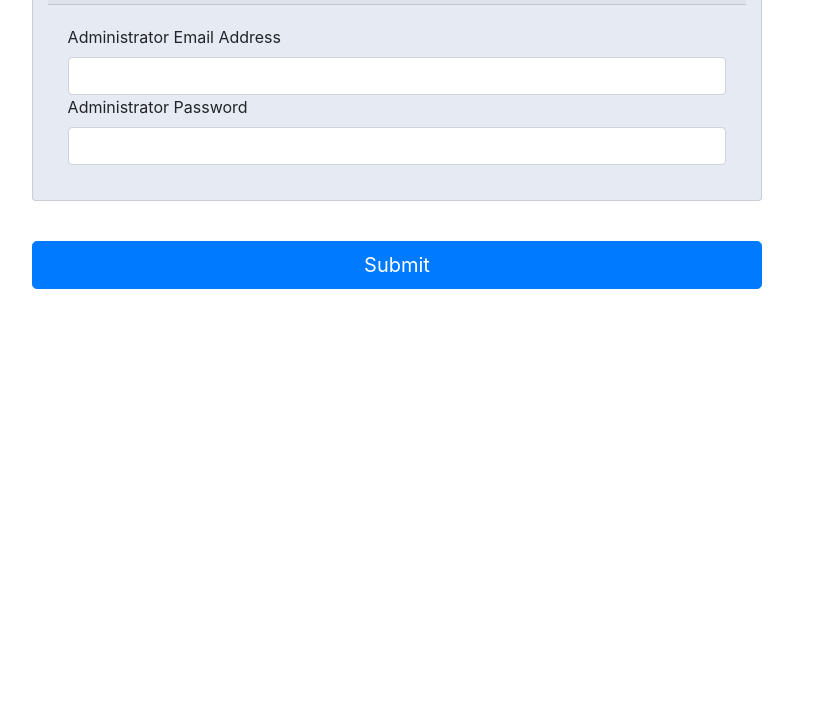
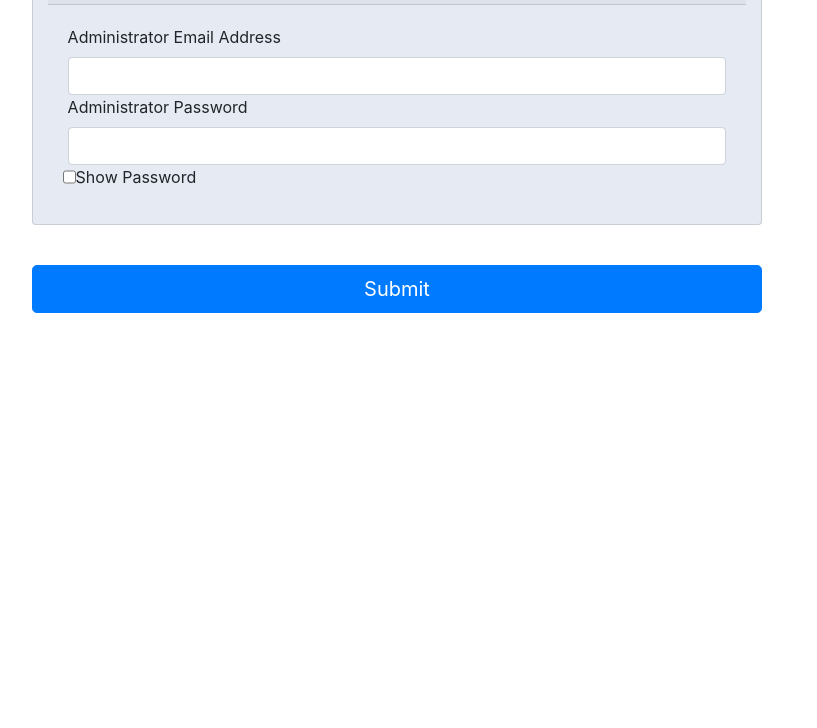
Before and after one commit to johnisabella/Heads-Up, a website: page public/adminlogin.html in a window 1280 px wide. Shown: the part 72-800 px from the top of the page, without its empty margins (53-870 px from the left). Drawn offline with nearby package versions, Linux system fonts and the light colour scheme.

Commit message:
hidden password functionality

```diff
--- a/public/adminlogin.html
+++ b/public/adminlogin.html
@@ -24,14 +24,28 @@
                 </div>
                 <div class="col-12">
                   <label for="adminPassword">Administrator Password</label>
-                  <input type="text" class="form-control" id="admin-password">
+                  <input type="password" class="form-control" id="admin-password">
                 </div>
+              <!-- An element to toggle between password visibility -->
+              <input type="checkbox" onclick="myFunction()">Show Password
               </div><!--End of form-row-->
             </div><!-- End of card-body-->
           </div><!-- End of card -->
           <button type="submit" class="btn btn-primary btn-lg btn-block" id="adminLoginSubmit">Submit</button>
         </div><!-- End of col-8 -->
-<
+
+<script>
+function myFunction() {
+    var x = document.getElementById("myInput");
+    if (x.type === "password") {
+        x.type = "text";
+    } else {
+        x.type = "password";
+    }
+}
+</script>
+
+
     <script src="https://code.jquery.com/jquery-3.2.1.slim.min.js" integrity="sha384-KJ3o2DKtIkvYIK3UENzmM7KCkRr/rE9/Qpg6aAZGJwFDMVNA/GpGFF93hXpG5KkN" crossorigin="anonymous"></script>
     <script src="https://cdnjs.cloudflare.com/ajax/libs/popper.js/1.12.9/umd/popper.min.js" integrity="sha384-ApNbgh9B+Y1QKtv3Rn7W3mgPxhU9K/ScQsAP7hUibX39j7fakFPskvXusvfa0b4Q" crossorigin="anonymous"></script>
     <script src="https://maxcdn.bootstrapcdn.com/bootstrap/4.0.0/js/bootstrap.min.js" integrity="sha384-JZR6Spejh4U02d8jOt6vLEHfe/JQGiRRSQQxSfFWpi1MquVdAyjUar5+76PVCmYl" crossorigin="anonymous"></script>
--- a/public/assets/javascript/login.js
+++ b/public/assets/javascript/login.js
@@ -33,6 +33,7 @@ $("#adminLoginSubmit").click(function(event) {
     // Handle Errors here.
     var errorCode = error.code;
     var errorMessage = error.message;
+    window.alert("Your login credentials were not found. Please try again.");
     // ...
 });
 });
```
